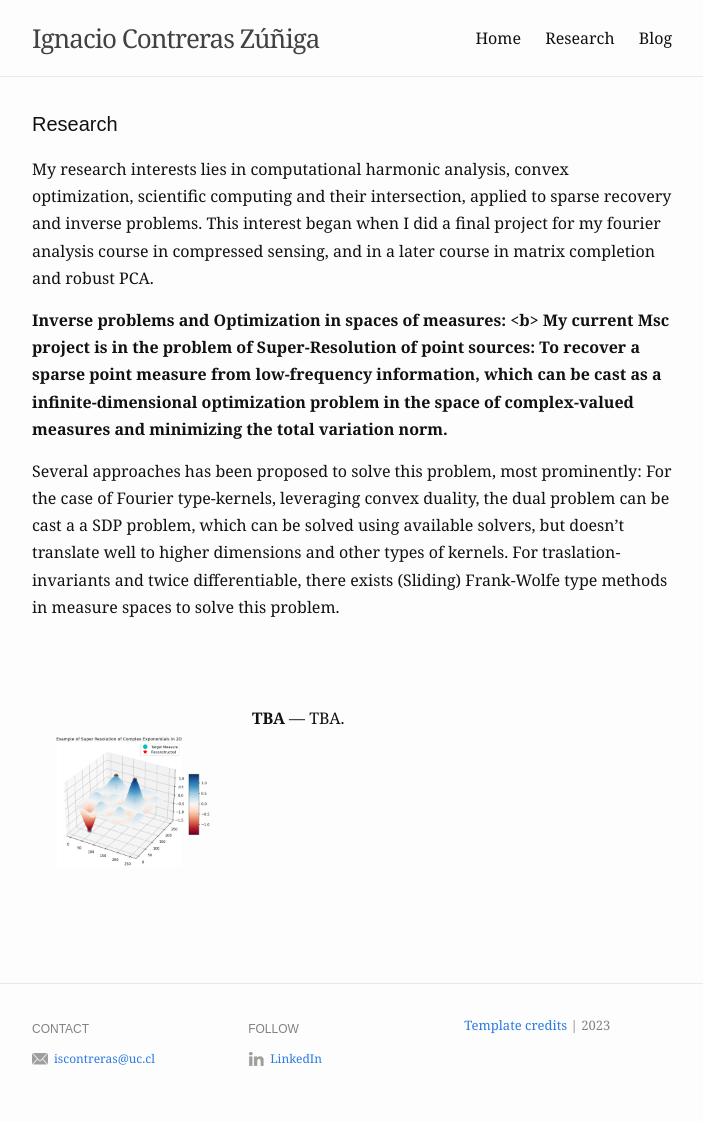
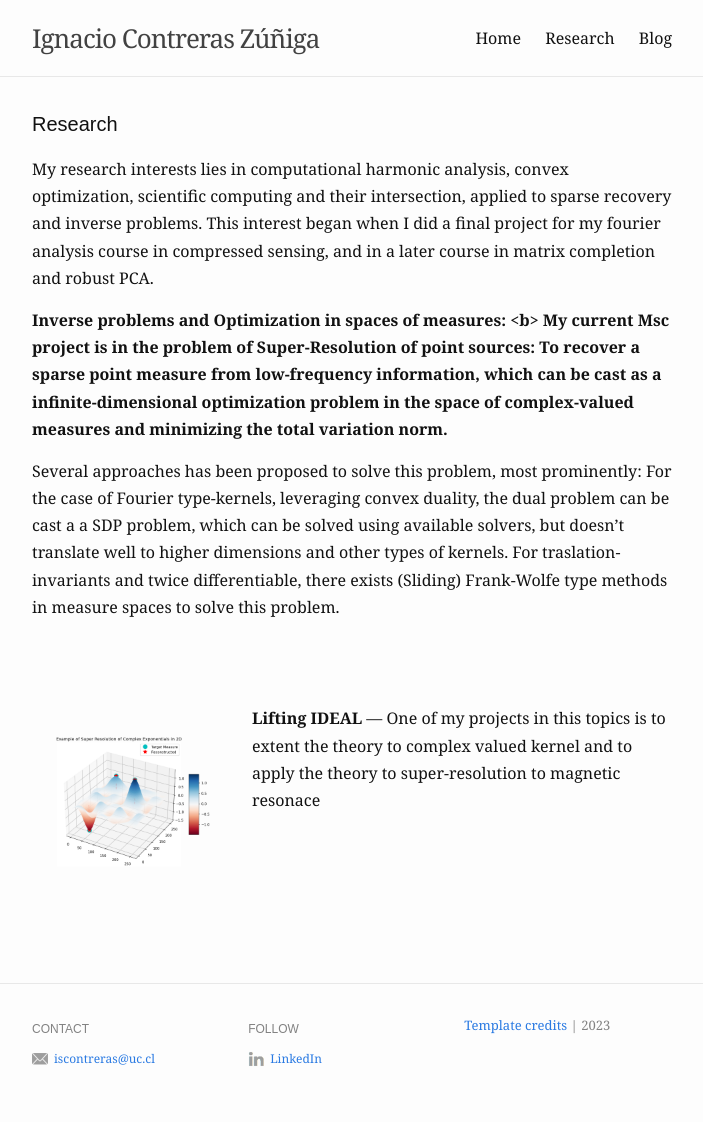
Before and after one commit to ignacontreras/ignacontreras.github.io, a Jekyll site: the page built from research.md, in a window 1280 px wide. Shown: the whole page, without its empty margins (288-991 px from the left). Built offline with Jekyll 4.4.1, drawn with Linux system fonts in a browser that asks for light colours.

Commit message:
Update research.md

```diff
--- a/research.md
+++ b/research.md
@@ -3,11 +3,11 @@ layout: research
 title: Research
 slug: /research
 items:
-  - title: TBA
+  - title: Lifting IDEAL
     image:
       src: /assets/img/research/Thesis_Example.png
       alt: Thesis_Example
-    description: TBA.
+    description: One of my projects in this topics is to extent the theory to complex valued kernel and to apply the theory to super-resolution to magnetic resonace
 ---
 
 My research interests lies in computational harmonic analysis, convex optimization, scientific computing and their intersection, applied to sparse recovery and inverse problems. This interest began when I did a final project for my fourier analysis course in compressed sensing, and in a later course in matrix completion and robust PCA.
```
